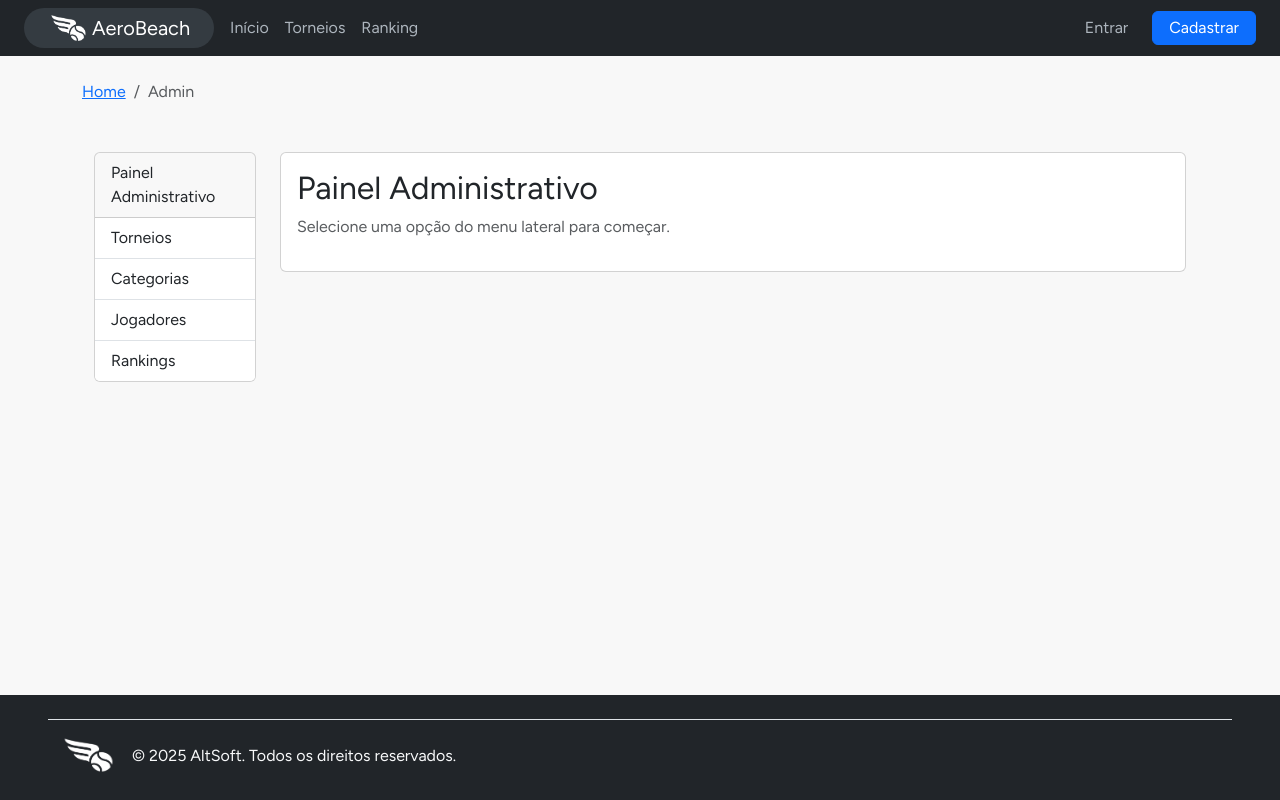
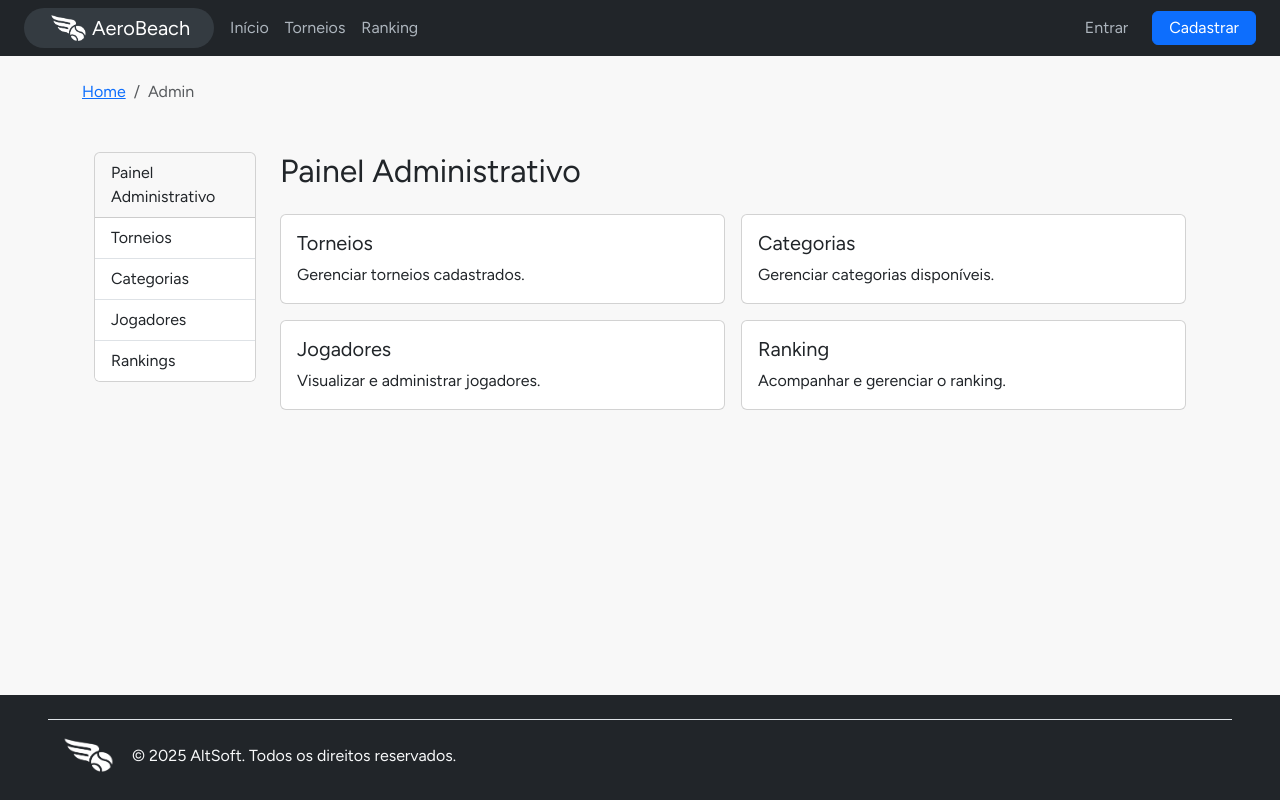
Before and after one commit to leandro-costa-oliveira/aero-beach, a React (Vite) app in the folder frontend/: page /admin in a window 1280 px wide. Built offline with nearby package versions, Linux system fonts and the light colour scheme.

Commit message:
feat; added admin panel

```diff
--- a/frontend/src/pages/Admin.tsx
+++ b/frontend/src/pages/Admin.tsx
@@ -1,14 +1,55 @@
-import { Card } from "react-bootstrap";
+import { Card, Col, Row } from "react-bootstrap";
 
 export function Admin() {
   return (
-    <Card>
-      <Card.Body>
-        <h2>Painel Administrativo</h2>
-        <p className="text-muted">
-          Selecione uma opção do menu lateral para começar.
-        </p>
-      </Card.Body>
-    </Card>
+    <>
+      <h2 className="mb-4">Painel Administrativo</h2>
+
+      <Row className="g-3">
+        <Col md={6}>
+          <Card>
+            <Card.Body>
+              <Card.Title>Torneios</Card.Title>
+              <Card.Text>
+                Gerenciar torneios cadastrados.
+              </Card.Text>
+            </Card.Body>
+          </Card>
+        </Col>
+
+        <Col md={6}>
+          <Card>
+            <Card.Body>
+              <Card.Title>Categorias</Card.Title>
+              <Card.Text>
+                Gerenciar categorias disponíveis.
+              </Card.Text>
+            </Card.Body>
+          </Card>
+        </Col>
+
+        <Col md={6}>
+          <Card>
+            <Card.Body>
+              <Card.Title>Jogadores</Card.Title>
+              <Card.Text>
+                Visualizar e administrar jogadores.
+              </Card.Text>
+            </Card.Body>
+          </Card>
+        </Col>
+
+        <Col md={6}>
+          <Card>
+            <Card.Body>
+              <Card.Title>Ranking</Card.Title>
+              <Card.Text>
+                Acompanhar e gerenciar o ranking.
+              </Card.Text>
+            </Card.Body>
+          </Card>
+        </Col>
+      </Row>
+    </>
   );
 }
```
